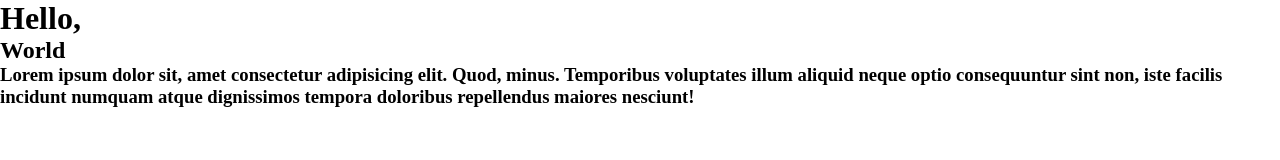
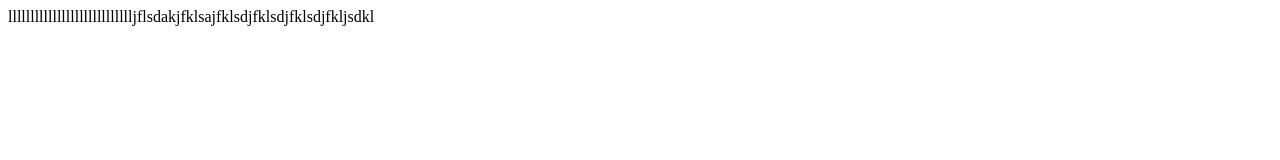
Before and after one commit to fordummies99/curso-git, a plain HTML site: page index.html in a window 1280 px wide. Drawn offline with Linux system fonts and the light colour scheme.

Commit message:
15 commit - caos e anarquia

```diff
--- a/index.html
+++ b/index.html
@@ -1,16 +1,4 @@
 <!DOCTYPE html>
 <html lang="en">
-<head>
-    <meta charset="UTF-8">
-    <meta name="viewport" content="width=device-width, initial-scale=1.0">
-    <link rel="stylesheet" href="styles.css">
-    <title>Corrigido</title>
-</head>
-<body>
-    <h1>
-        Hello,
-    </h1>
-    <h2>World</h2>
-    <h3>Lorem ipsum dolor sit, amet consectetur adipisicing elit. Quod, minus. Temporibus voluptates illum aliquid neque optio consequuntur sint non, iste facilis incidunt numquam atque dignissimos tempora doloribus repellendus maiores nesciunt!</h3>
-</body>
+lllllllllllllllllllllllllllljflsdakjfklsajfklsdjfklsdjfklsdjfkljsdkl
 </html>
```
